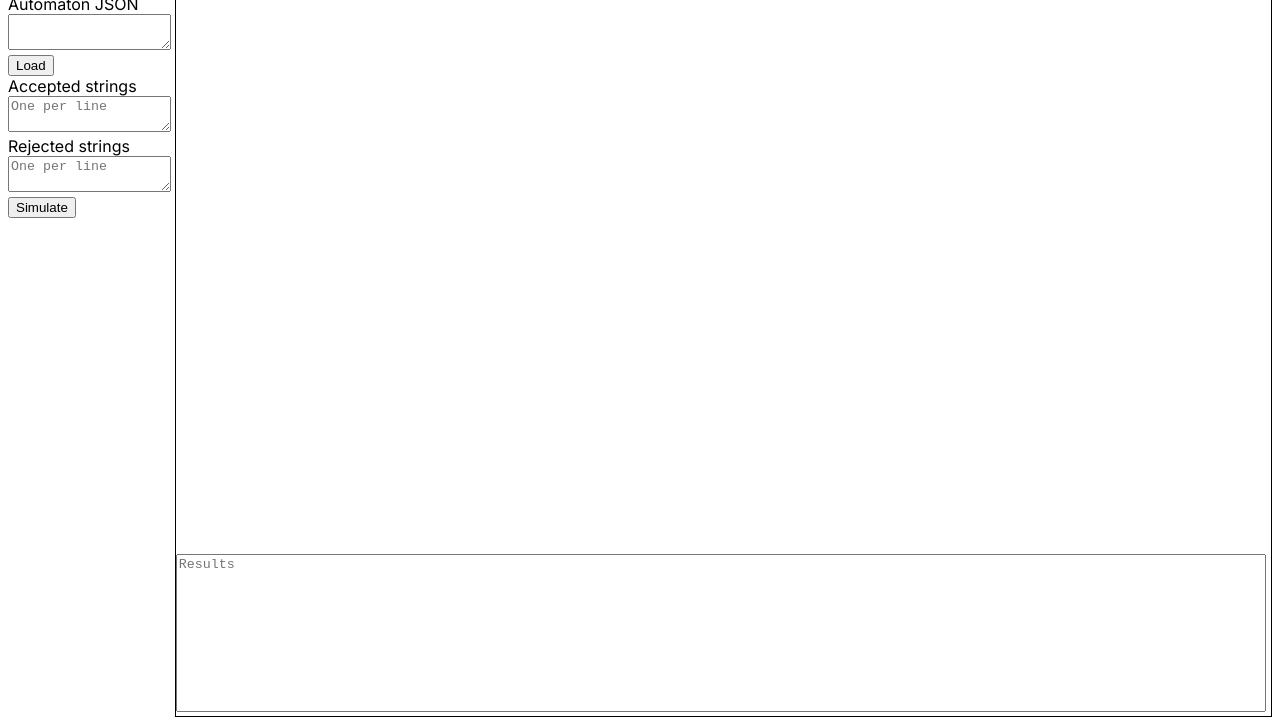
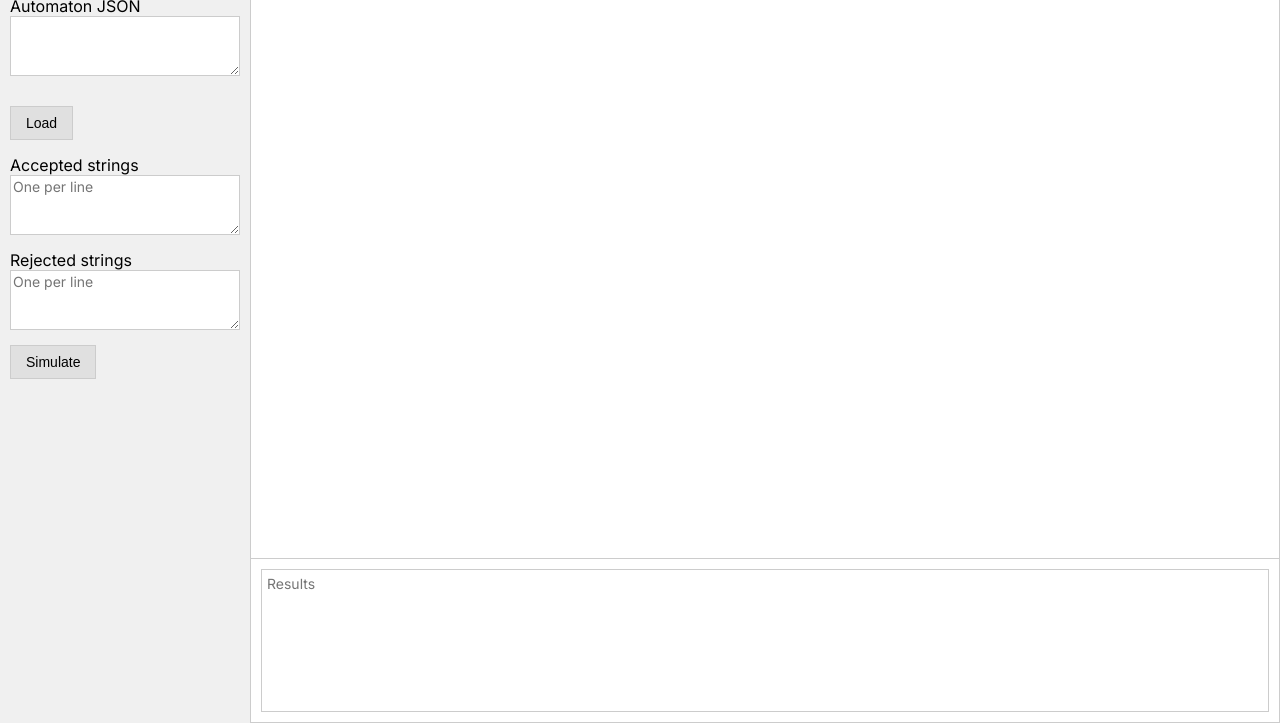
Before and after one commit to PrimaryCanary/PrimaryCanary.github.io, a plain HTML site: page index.html in a window 1280 px wide. Shown: the part 77-802 px from the top of the page. Drawn offline with Linux system fonts and the light colour scheme.

Commit message:
Make simulator interface fully flexbox

```diff
--- a/index.html
+++ b/index.html
@@ -36,7 +36,7 @@
             Automaton JSON<br />
             <textarea id="automata-text"></textarea>
             <br />
-            <div><button id="load">Load</button></div>
+            <div class="load-button"><button id="load">Load</button></div>
           </div>
           <div>
             Accepted strings<br />
@@ -55,7 +55,6 @@
             <svg id="simulator-svg" height="100%" width="100%"></svg>
           </div>
           <div class="results">
-            <!-- <div>Results</div> -->
             <div>
               <textarea
                 id="result-box"
--- a/styles/index.css
+++ b/styles/index.css
@@ -1,50 +1,109 @@
+html, body {
+  margin: 0;
+  height: 100vh;
+  font-family: "Inter", sans-serif;
+  display: flex;
+  flex-direction: column;
+}
+
+.root {
+  display: flex;
+  flex-direction: column;
+  height: 100%;
+  width: 100%;
+}
+
 .sidebar-wrapper {
   display: flex;
+  flex: 1;
   width: 100%;
-  height: 100%;
 }
 
 .sidebar {
-  justify-content: center;
-  border: 10px;
-  border-color: black;
-  padding-right: 10px;
-  white-space: nowrap;
+  min-width: 250px;
+  flex-grow: 0;
+  flex-shrink: 0;
+  padding: 10px;
+  background-color: #f0f0f0;
+  display: flex;
+  flex-direction: column;
+  gap: 15px;
+  box-sizing: border-box;
+}
+
+.sidebar div {
+  display: flex;
+  flex-direction: column;
 }
 
 .sidebar textarea {
   width: 100%;
+  min-height: 60px;
+  border: 1px solid #ccc;
+  resize: both;
+  font-family: "Inter", sans-serif;
+  font-size: 14px;
+  box-sizing: border-box;
+}
+
+.sidebar button {
+  padding: 8px 15px;
+  border: 1px solid #ccc;
+  background-color: #e0e0e0;
+  cursor: pointer;
+  font-size: 14px;
+  align-self: flex-start;
+}
+
+.sidebar button:hover {
+  background-color: #d0d0d0;
+}
+
+.load-button {
+  margin-top: 10px;
 }
 
 #simulator-wrapper {
   display: flex;
-  flex-flow: column;
-  border: 1px solid black;
-  border-top: none;
-  height: 100%;
-  width: 100%;
+  flex-direction: column;
+  flex: 1;
+  border: 1px solid #ccc;
+  border-top: none; /* covered by navbar */
+  box-sizing: border-box;
 }
 
 .simulator {
-  flex: 1 0 70vh;
+  flex: 4;
   width: 100%;
+  background-color: white;
 }
 
 .results {
-  flex: 1 0 20vh;
+  flex: 1;
   width: 100%;
-  /* border: 1px solid black; */
-  justify-content: center;
+  border-top: 1px solid #ccc;
+  box-sizing: border-box;
+  padding: 10px;
+  display: flex;
+  flex-direction: column;
+}
+
+.results > div {
+  flex: 1;
+  width: 100%;
+  box-sizing: border-box;
 }
 
 .results textarea {
-  /* display: flex; */
-  flex-flow: row;
-  flex: 1 1 auto;
-  width: 99%;
-  height: 19vh;
+  width: 100%;
+  height: 100%;
   resize: none;
   outline: none;
+  border: 1px solid #ccc;
+  padding: 5px;
+  font-family: "Inter", sans-serif;
+  font-size: 14px;
+  box-sizing: border-box;
 }
 
 #simulator-svg svg circle {
```
